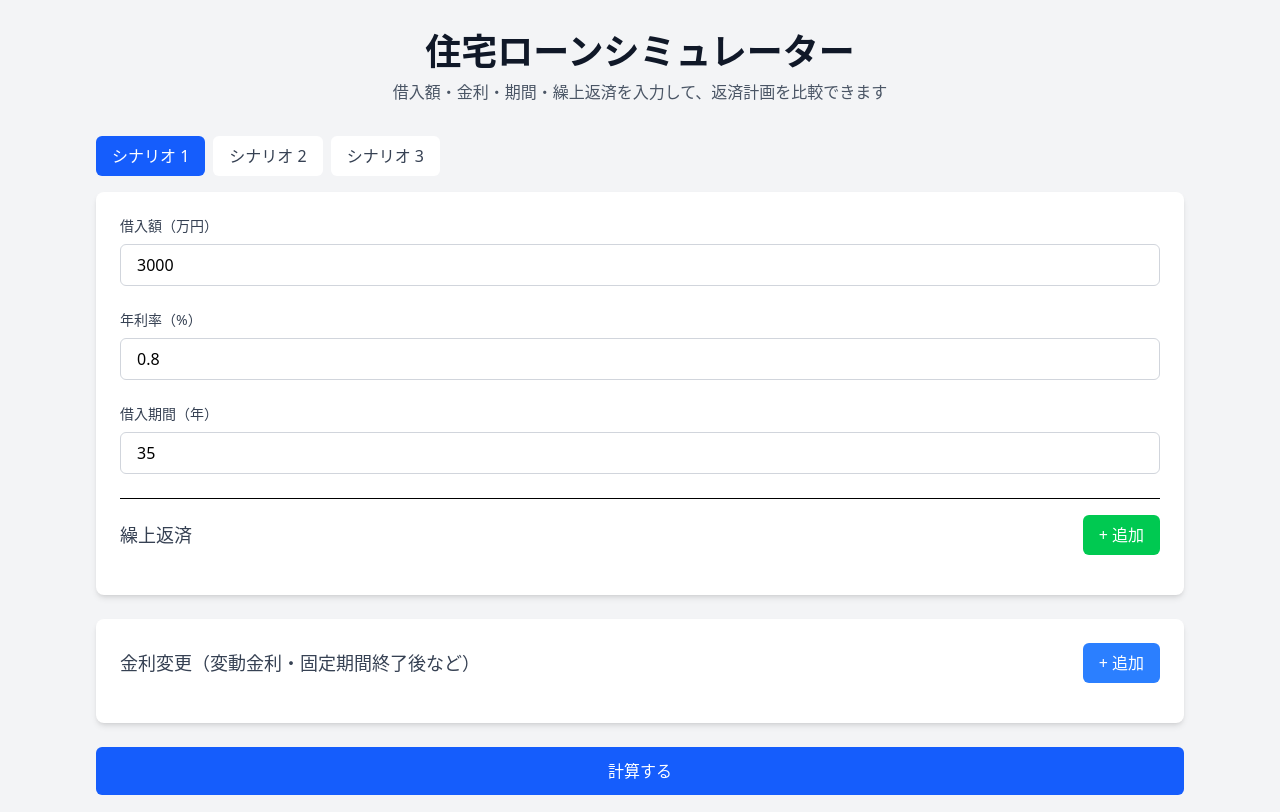
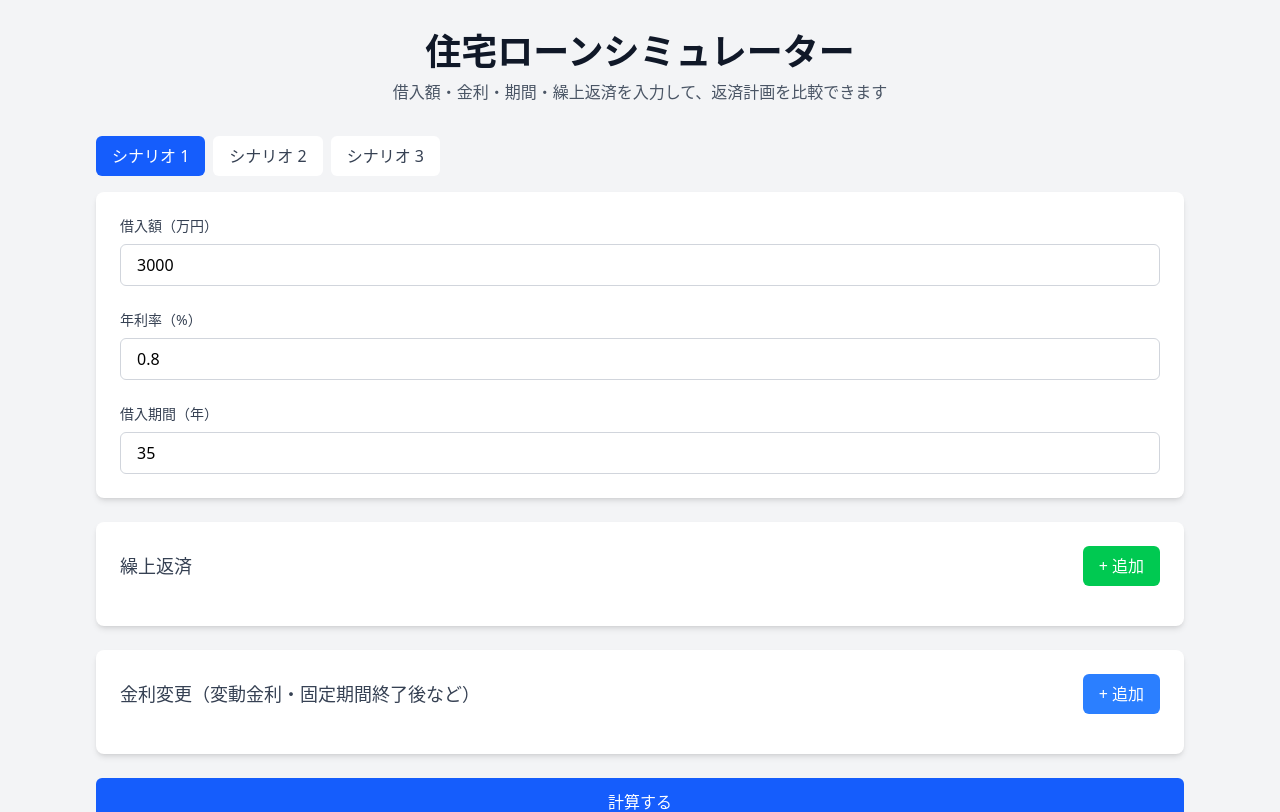
Before and after one commit to kaiware0x/mortgage-simulator, a React (Vite) app: page / in a window 1280 px wide. Shown: the top 812 px of the page. Built offline with nearby package versions, Linux system fonts and the light colour scheme.

Commit message:
refac: 繰上返済のFormを借入額のFormから分離。
金利変更Formと体裁を合わせた。

```diff
--- a/src/components/LoanInputForm.tsx
+++ b/src/components/LoanInputForm.tsx
@@ -180,9 +180,10 @@ export function LoanInputForm({ onCalculate, initialValues }: LoanInputFormProps
             required
           />
         </div>
+      </div>
 
       {/* 繰上返済 */}
-        <div className="border-t pt-4">
+      <div className="space-y-6 bg-white p-6 rounded-lg shadow-md mt-6">
         <div className="flex justify-between items-center mb-4">
           <h3 className="text-lg font-medium text-gray-700">繰上返済</h3>
           <button
@@ -278,7 +279,6 @@ export function LoanInputForm({ onCalculate, initialValues }: LoanInputFormProps
             </button>
           </div>
         ))}
-        </div>
       </div>
 
       {/* 金利変更 */}
```
Lines whose indentation alone changed are shown as unchanged.
